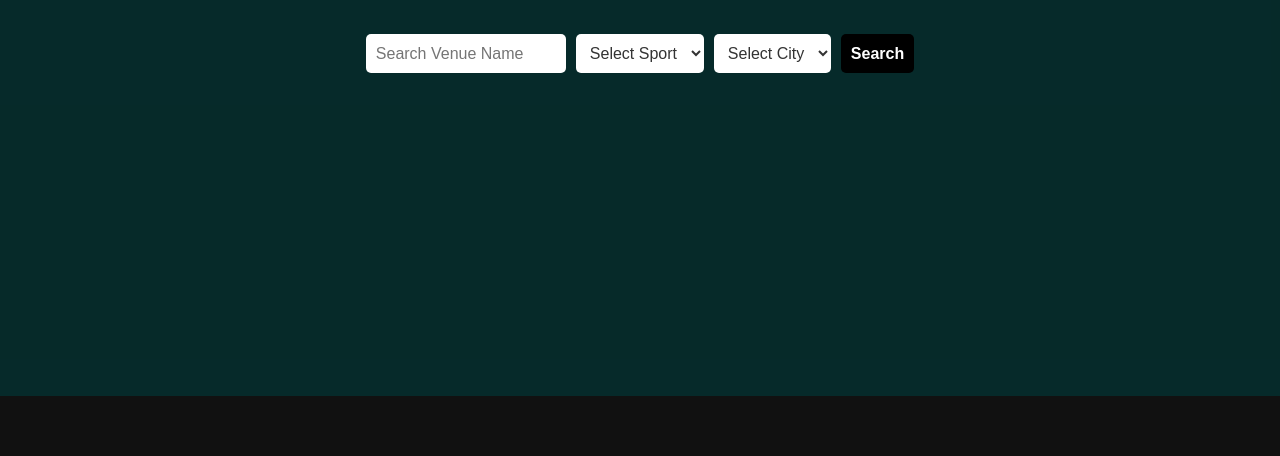
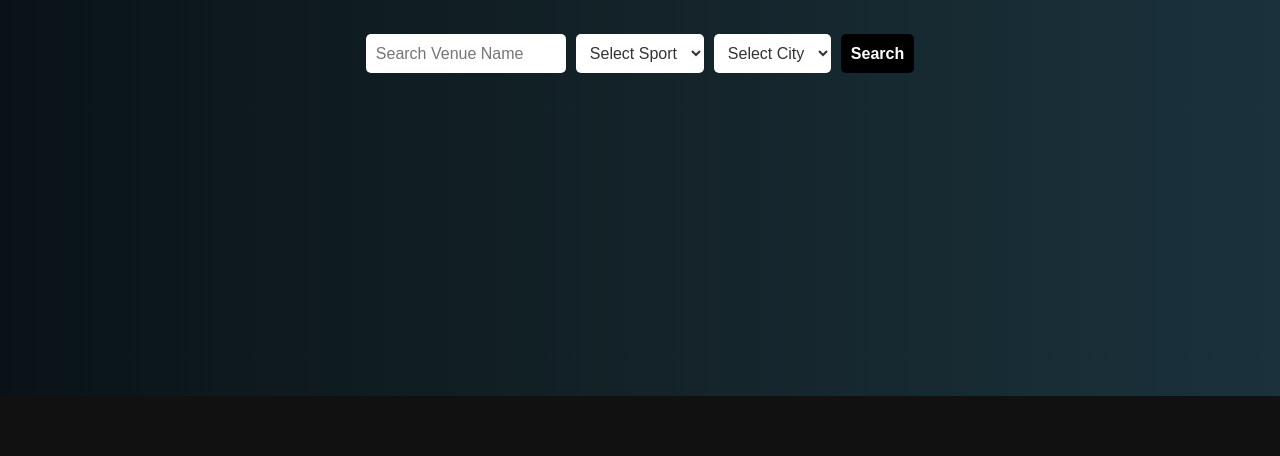
Before and after one commit to lakshyakanjwanii/milk, a plain HTML site: page index.html in a window 1280 px wide. Shown: the part 404-860 px from the top of the page. Drawn offline with Linux system fonts and the light colour scheme.

Commit message:
small change

```diff
--- a/styles.css
+++ b/styles.css
@@ -8,7 +8,7 @@
 html, body {
   height: 100%;
   font-family: 'Segoe UI', 'Arial', sans-serif;
-  background-color: #0a4645;
+  background: linear-gradient(to right, #0f2027, #203a43, #2c5364);
   color: #fff;
 }
 
```
